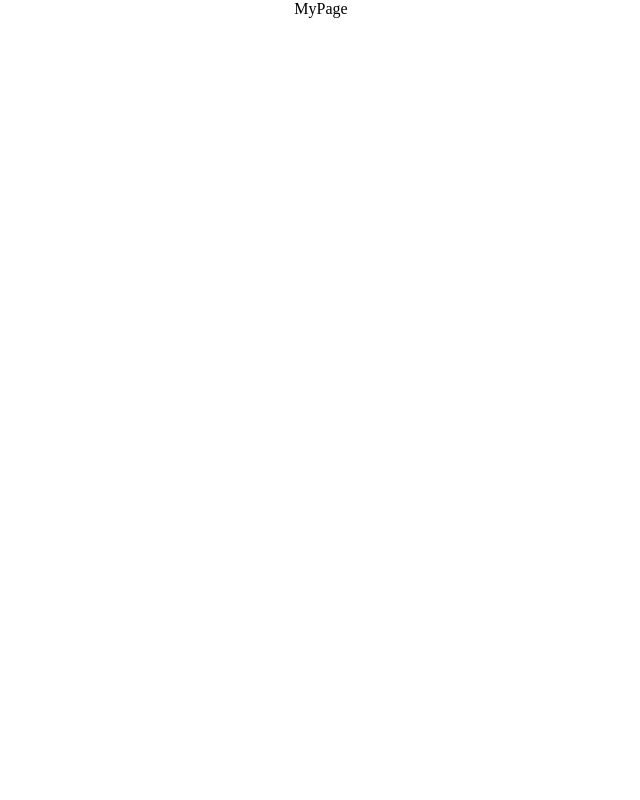
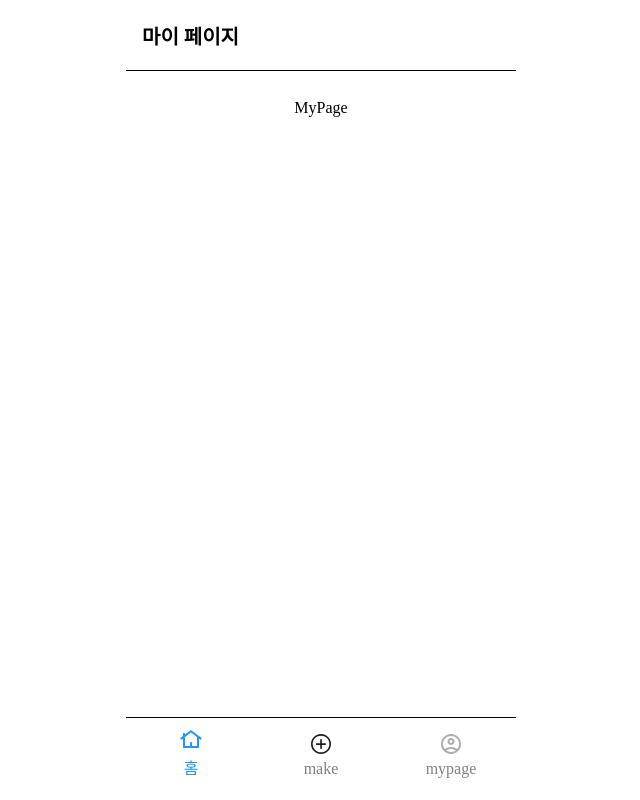
Before and after one commit to seoul-women-tech-hackathon-team5/meaningout-client, a React (Vite) app: page /my in a window 1280 px wide. Shown: the whole page, without its empty margins (319-959 px from the left). Built offline with nearby package versions, Linux system fonts and the light colour scheme.

Commit message:
feat : Implement MyPage draft

```diff
--- a/src/App.jsx
+++ b/src/App.jsx
@@ -5,6 +5,7 @@ import MyPage from "./pages/MyPage";
 import MakePage from "./pages/MakePage";
 import CertificationPage from "./pages/CertificationPage";
 import PreviewPage from "./pages/PreviewPage";
+import BottomNav from "./components/UI/BottomNav";
 
 const App = () => {
   return (
@@ -18,6 +19,7 @@ const App = () => {
             <Route path="/preview" element={<PreviewPage/>}/>
             <Route path="/my" element={<MyPage/>}/>
         </Routes>
+        <BottomNav/>
       </BrowserRouter>
     </>
   )
--- /dev/null
+++ b/src/components/MyPage/MyHeader.jsx
@@ -0,0 +1,29 @@
+import styled from 'styled-components';
+
+const StyledMyHeader = styled.div`
+width: 390px;
+height: 71px;
+margin-bottom: 28px;
+
+display: flex;
+justify-content: start;
+align-items: center;
+padding: 16px;
+
+border-bottom-style: solid;
+border-bottom-width: 0.5px;
+
+.header-title {
+    font-size: 20px;
+    font-weight: 600;
+}
+
+`
+
+export default function MyHeader () {
+    return(
+        <StyledMyHeader>
+            <div className='header-title'>마이 페이지</div>
+        </StyledMyHeader>
+    )
+}
--- a/src/pages/MyPage.jsx
+++ b/src/pages/MyPage.jsx
@@ -1,8 +1,20 @@
+import styled from 'styled-components';
+import MyHeader from '../components/MyPage/MyHeader';
+
+const StyledMyPage = styled.div`
+    width: 390px;
+    height: 100%;
+    display: flex;
+    flex-direction: column;
+    align-items: center;
+`
+
 const MyPage = () => {
     return (
-        <>
+        <StyledMyPage>
+            <MyHeader/>
             <div>MyPage</div>
-        </>
+        </StyledMyPage>
     );
 }
 
```
